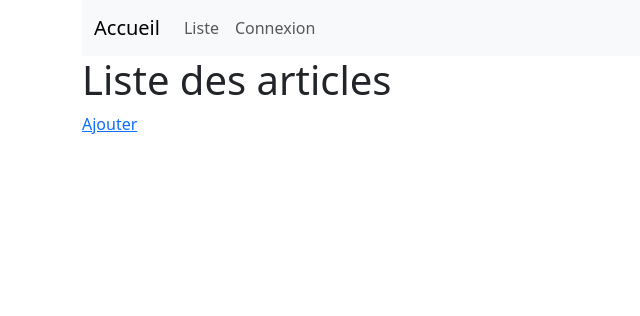
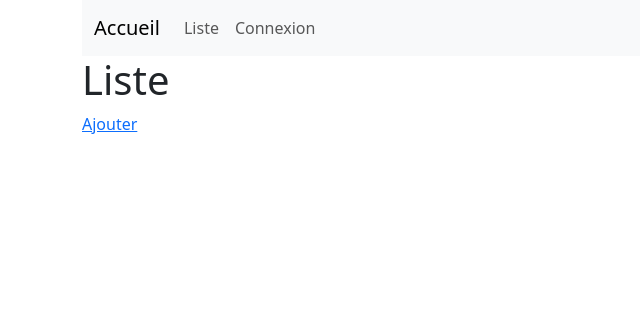
Before and after one commit to seriadiallo/django-postgres-docker, a Django app: page / in a window 1280 px wide. Shown: the top 316 px of the page, without its empty margins (0-640 px from the left). Run offline with Django 4.2, Linux system fonts and the light colour scheme; data that the repository does not hold is empty; some libraries are stand-ins or nearby versions.

Commit message:
modification de la liste

```diff
--- a/articles/templates/articles/article_list.html
+++ b/articles/templates/articles/article_list.html
@@ -1,6 +1,6 @@
 {% extends "articles/layout.html" %}
 {% block content %}
-    <h1>Liste des articles</h1>
+    <h1>Liste </h1>
     <a href="{% url "form-articles" %}">Ajouter</a>
     <div class="row">
 
```
